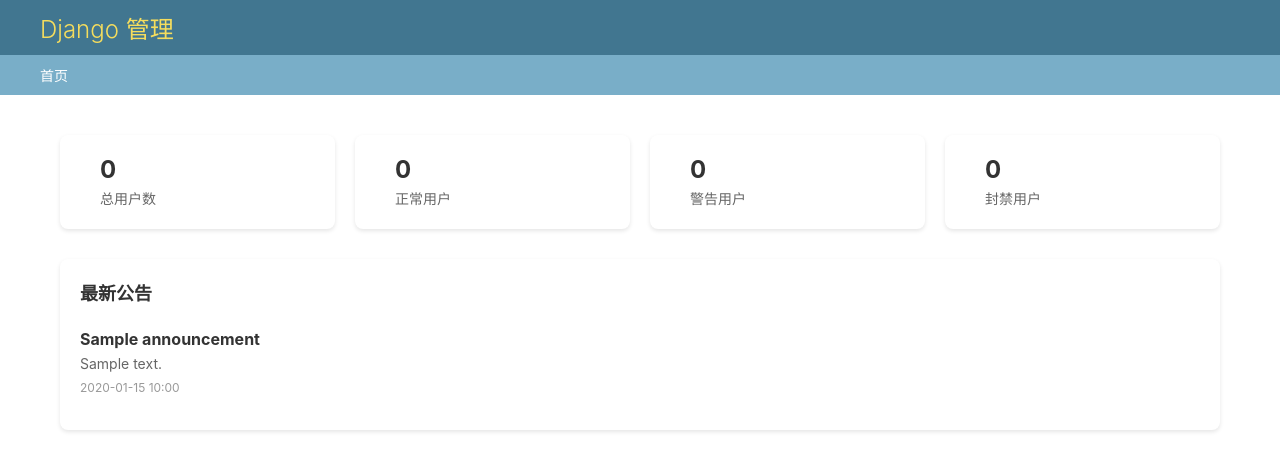
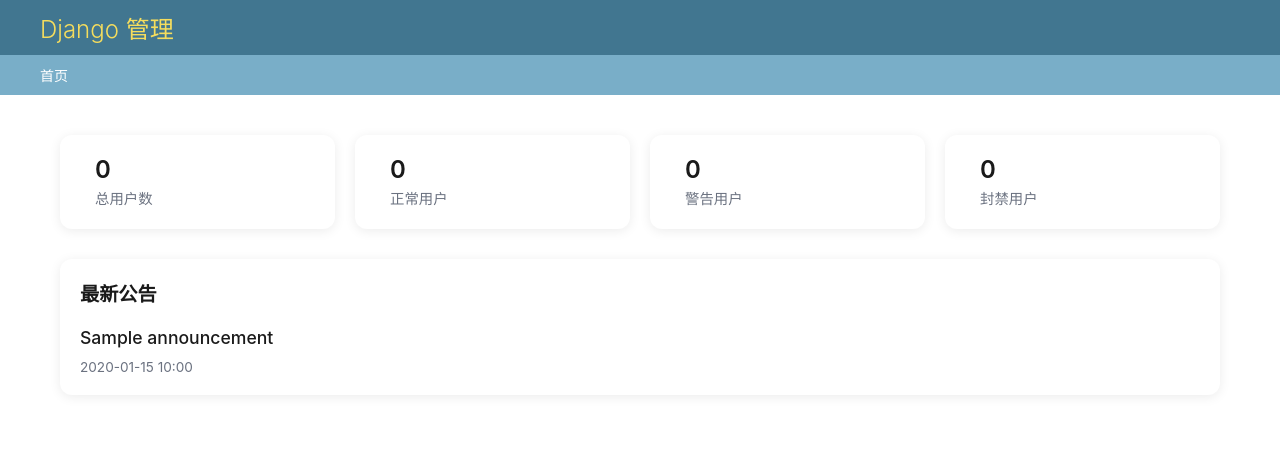
Before and after one commit to SeekerXm/TeaTalk, a Django app: page /admin/home/ in a window 1280 px wide. Shown: the top 471 px of the page. Run offline with Django 4.2, Linux system fonts and the light colour scheme; a user stored in the database is signed in; tables that the repository leaves empty hold one stand-in row (values such as "Sample post").

Commit message:
增强管理后台首页样式，添加统计卡片和公告列表的样式，整合 Markdown 渲染功能，使用 highlight.js 和 markdown-it 完善内容展示。

```diff
--- a/templates/admin/home.html
+++ b/templates/admin/home.html
@@ -1,8 +1,164 @@
 {% extends 'admin/base_site.html' %}
 {% load static %}
 
+{% block extrastyle %}
+    {{ block.super }}
+    <link rel="stylesheet" href="{% static 'css/custom_admin.css' %}">
+    <!-- 添加 highlight.js 样式 -->
+    <link href="{% static 'highlight/styles/github.min.css' %}" rel="stylesheet">
+    <style>
+        /* 系统概览页面特定样式 */
+        .dashboard-container {
+            padding: 20px;
+        }
+
+        /* 统计卡片样式 */
+        .stats-cards {
+            display: grid;
+            grid-template-columns: repeat(auto-fit, minmax(200px, 1fr));
+            gap: 20px;
+            margin-bottom: 30px;
+        }
+
+        .card {
+            background: white;
+            border-radius: 12px;
+            box-shadow: 0 2px 12px rgba(0, 0, 0, 0.08);
+            overflow: hidden;
+            border: none;
+        }
+
+        .card-body {
+            padding: 20px;
+            display: flex;
+            align-items: center;
+            gap: 15px;
+        }
+
+        .card i {
+            font-size: 2rem;
+            color: #3b82f6;
+        }
+
+        .card-info {
+            flex: 1;
+        }
+
+        .card-info h3 {
+            margin: 0;
+            font-size: 1.5rem;
+            font-weight: 600;
+            color: #1a1a1a;
+        }
+
+        .card-info p {
+            margin: 5px 0 0;
+            color: #6b7280;
+            font-size: 0.9rem;
+        }
+
+        /* 公告列表样式 */
+        .announcements {
+            background: white;
+            border-radius: 12px;
+            box-shadow: 0 2px 12px rgba(0, 0, 0, 0.08);
+            padding: 20px;
+        }
+
+        .announcements h2 {
+            margin: 0 0 20px;
+            font-size: 1.2rem;
+            font-weight: 600;
+            color: #1a1a1a;
+        }
+
+        .announcement-list {
+            display: flex;
+            flex-direction: column;
+            gap: 15px;
+        }
+
+        .announcement-item {
+            border-bottom: 1px solid #f0f0f0;
+            padding-bottom: 15px;
+        }
+
+        .announcement-item:last-child {
+            border-bottom: none;
+            padding-bottom: 0;
+        }
+
+        .announcement-item h3 {
+            margin: 0 0 10px;
+            font-size: 1.1rem;
+            font-weight: 500;
+            color: #1a1a1a;
+        }
+
+        .announcement-content {
+            color: #4b5563;
+            font-size: 0.95rem;
+            line-height: 1.6;
+            margin-bottom: 10px;
+        }
+
+        .announcement-item .time {
+            color: #6b7280;
+            font-size: 0.85rem;
+        }
+
+        /* Markdown 内容样式 */
+        .markdown-body {
+            font-family: -apple-system, BlinkMacSystemFont, "Segoe UI", Helvetica, Arial, sans-serif;
+            font-size: 0.95rem;
+            line-height: 1.6;
+            word-wrap: break-word;
+            padding: 0;
+        }
+
+        .markdown-body img {
+            max-width: 100%;
+            height: auto;
+            border-radius: 6px;
+            margin: 10px 0;
+        }
+
+        .markdown-body p {
+            margin-bottom: 16px;
+        }
+
+        .markdown-body code {
+            padding: 0.2em 0.4em;
+            margin: 0;
+            font-size: 85%;
+            background-color: rgba(27, 31, 35, 0.05);
+            border-radius: 6px;
+        }
+
+        .markdown-body pre {
+            padding: 16px;
+            overflow: auto;
+            font-size: 85%;
+            line-height: 1.45;
+            background-color: #f6f8fa;
+            border-radius: 6px;
+        }
+
+        /* 响应式调整 */
+        @media (max-width: 768px) {
+            .dashboard-container {
+                padding: 15px;
+            }
+
+            .stats-cards {
+                grid-template-columns: 1fr;
+            }
+        }
+    </style>
+{% endblock %}
+
 {% block content %}
-<div class="dashboard">
+<div class="dashboard-container">
     <!-- 用户统计卡片 -->
     <div class="stats-cards">
         <div class="card">
@@ -50,7 +206,12 @@
             {% for announcement in latest_announcements %}
             <div class="announcement-item">
                 <h3>{{ announcement.title }}</h3>
-                <p>{{ announcement.content|truncatewords:30 }}</p>
+                <!-- 添加 markdown-body 类，并使用 textarea 存储原始内容 -->
+                <div class="announcement-content markdown-body">
+                    <textarea id="announcement-content-{{ announcement.id }}"
+                            style="display: none;">{{ announcement.content }}</textarea>
+                    <div id="rendered-content-{{ announcement.id }}"></div>
+                </div>
                 <span class="time">{{ announcement.created_at|date:"Y-m-d H:i" }}</span>
             </div>
             {% empty %}
@@ -59,84 +220,55 @@
         </div>
     </div>
 </div>
+{% endblock %}
 
-<style>
-.dashboard {
-    padding: 20px;
-}
+{% block extrajs %}
+    {{ block.super }}
+    <!-- 添加 markdown-it 和 highlight.js -->
+    <script src="{% static 'js/markdown-it.min.js' %}"></script>
+    <script src="{% static 'highlight/highlight.min.js' %}"></script>
+    <script>
+        // 初始化 markdown-it
+        const md = window.markdownit({
+            html: true,
+            breaks: true,
+            linkify: true,
+            typographer: true,
+            highlight: function (str, lang) {
+                if (lang && hljs.getLanguage(lang)) {
+                    try {
+                        return hljs.highlight(str, { language: lang }).value;
+                    } catch (__) {}
+                }
+                return '';
+            }
+        });
 
-.stats-cards {
-    display: grid;
-    grid-template-columns: repeat(auto-fit, minmax(250px, 1fr));
-    gap: 20px;
-    margin-bottom: 30px;
-}
+        // 渲染 Markdown 内容
+        function renderMarkdown() {
+            document.querySelectorAll('[id^="announcement-content-"]').forEach(element => {
+                const content = element.value || element.textContent;
+                if (content) {
+                    const renderedContent = md.render(content);
+                    const targetId = element.id.replace('announcement-content', 'rendered-content');
+                    const targetElement = document.getElementById(targetId);
 
-.card {
-    background: white;
-    border-radius: 8px;
-    box-shadow: 0 2px 4px rgba(0,0,0,0.1);
-}
+                    if (targetElement) {
+                        targetElement.innerHTML = renderedContent;
+                        console.log('渲染 Markdown 内容:', {
+                            sourceId: element.id,
+                            targetId: targetElement.id,
+                            content: content,
+                            renderedContent: renderedContent
+                        });
+                    }
+                }
+            });
+        }
 
-.card-body {
-    padding: 20px;
-    display: flex;
-    align-items: center;
-}
-
-.card i {
-    font-size: 2.5em;
-    margin-right: 20px;
-    color: #79aec8;
-}
-
-.card-info h3 {
-    margin: 0;
-    font-size: 24px;
-    color: #333;
-}
-
-.card-info p {
-    margin: 5px 0 0;
-    color: #666;
-}
-
-.announcements {
-    background: white;
-    padding: 20px;
-    border-radius: 8px;
-    box-shadow: 0 2px 4px rgba(0,0,0,0.1);
-}
-
-.announcements h2 {
-    margin-top: 0;
-    color: #333;
-    font-size: 18px;
-}
-
-.announcement-item {
-    padding: 15px 0;
-    border-bottom: 1px solid #eee;
-}
-
-.announcement-item:last-child {
-    border-bottom: none;
-}
-
-.announcement-item h3 {
-    margin: 0;
-    font-size: 16px;
-    color: #333;
-}
-
-.announcement-item p {
-    margin: 5px 0;
-    color: #666;
-}
-
-.announcement-item .time {
-    font-size: 12px;
-    color: #999;
-}
-</style>
+        // 页面加载完成后渲染 Markdown
+        document.addEventListener('DOMContentLoaded', function() {
+            renderMarkdown();
+        });
+    </script>
 {% endblock %}
```
